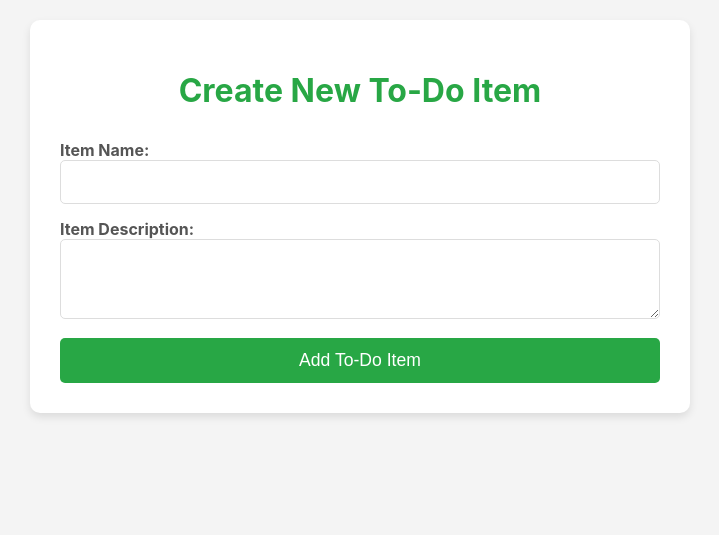
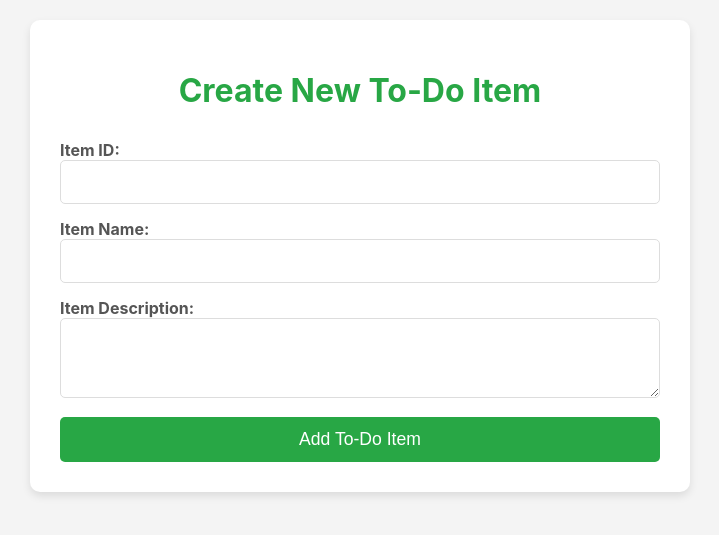
Before and after one commit to ArchitSB/flask-tutedude, a Flask app: page /todo in a window 1280 px wide. Shown: the top 535 px of the page, without its empty margins (280-999 px from the left). Run offline with Flask 3, Linux system fonts and the light colour scheme.

Commit message:
feat: Add Item ID field to To-Do form

```diff
--- a/flask_mongo_form/templates/todo.html
+++ b/flask_mongo_form/templates/todo.html
@@ -46,6 +46,10 @@
         <h1>Create New To-Do Item</h1>
         <form id="todoForm">
             <div>
+                <label for="itemId">Item ID:</label>
+                <input type="text" id="itemId" name="itemId" required>
+            </div>
+            <div>
                 <label for="itemName">Item Name:</label>
                 <input type="text" id="itemName" name="itemName" required>
             </div>
@@ -72,8 +76,9 @@
                     'Content-Type': 'application/json'
                 },
                 body: JSON.stringify({
-                    itemName: itemName,
-                    itemDescription: itemDescription
+                itemId: document.getElementById('itemId').value, // Add this line
+                itemName: itemName,
+                itemDescription: itemDescription
                 })
             })
             .then(response => response.json())
```
